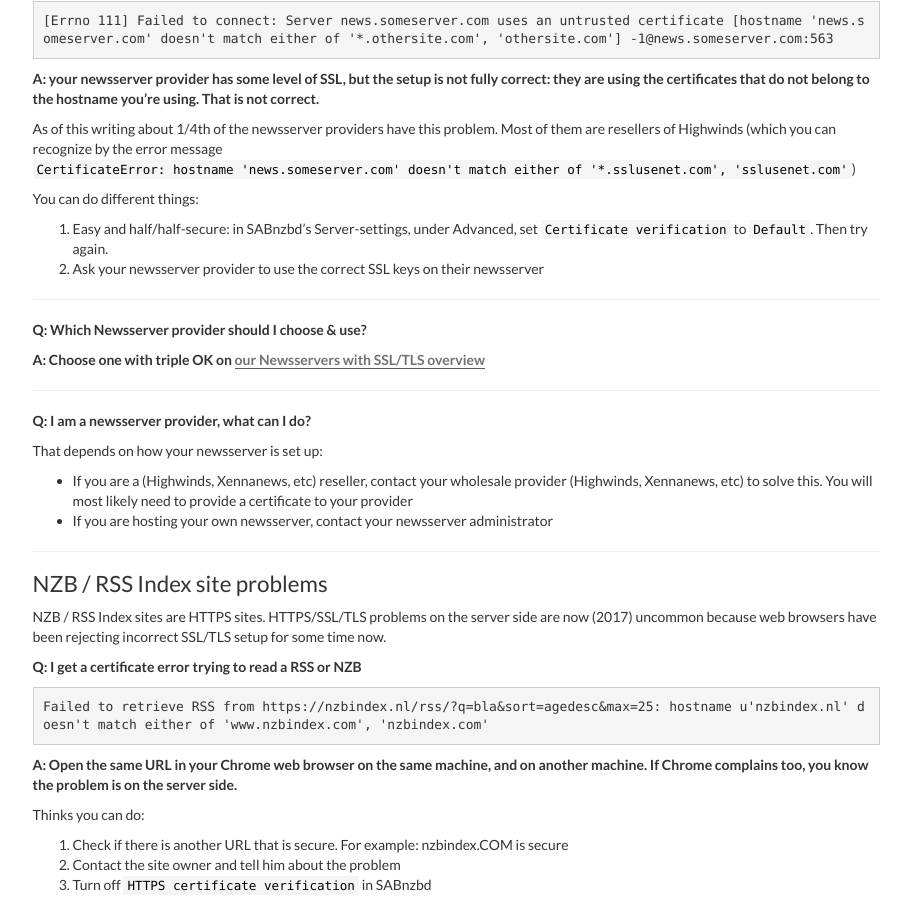
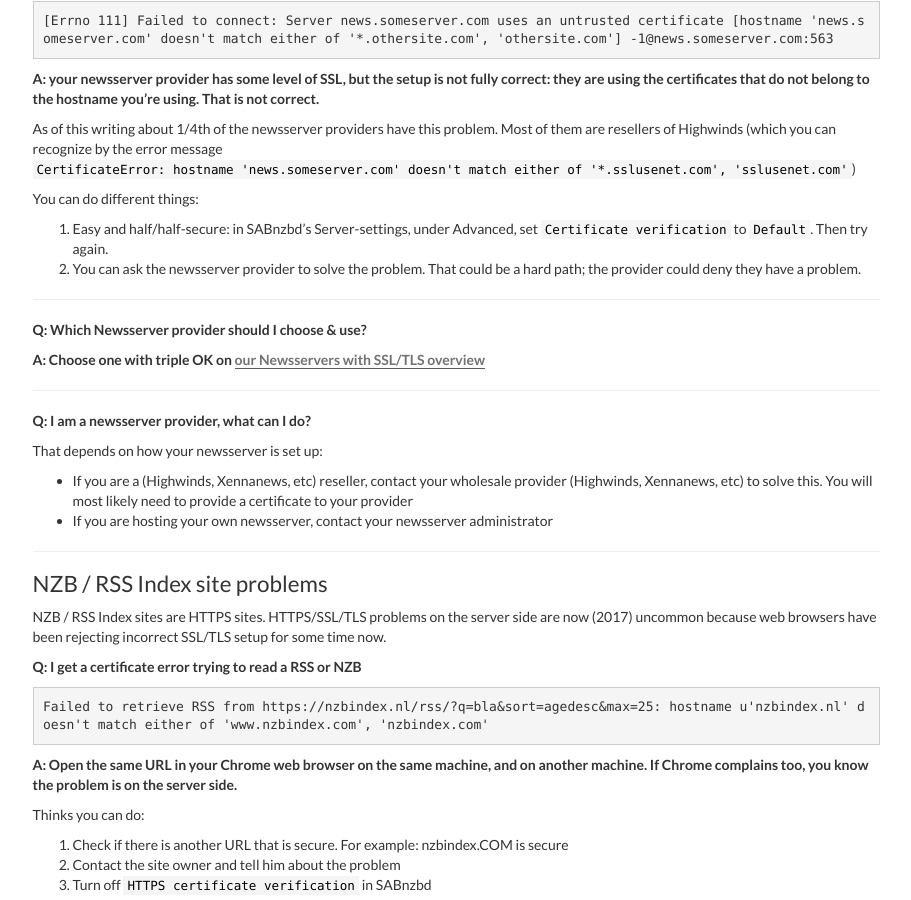
Before and after one commit to sabnzbd/sabnzbd.github.io, a Jekyll site: the page built from wiki/advanced/certificate-errors.md, in a window 1280 px wide and 900 px high, scrolled down 1039 px. Shown: the whole window, without its empty margins (330-1241 px from the left). Built offline with Jekyll 4.4.1, drawn with Linux system fonts in a browser that asks for light colours.

Commit message:
Update certificate-errors.md

```diff
--- a/wiki/advanced/certificate-errors.md
+++ b/wiki/advanced/certificate-errors.md
@@ -49,7 +49,7 @@ As of this writing about 1/4th of the newsserver providers have this problem. Mo
 You can do different things:
 
 1. Easy and half/half-secure: in SABnzbd’s Server-settings, under Advanced, set `Certificate verification` to `Default`. Then try again.
-2. Ask your newsserver provider to use the correct SSL keys on their newsserver
+2. You can ask the newsserver provider to solve the problem. That could be a hard path; the provider could deny they have a problem.
 
 * * *
 
```
